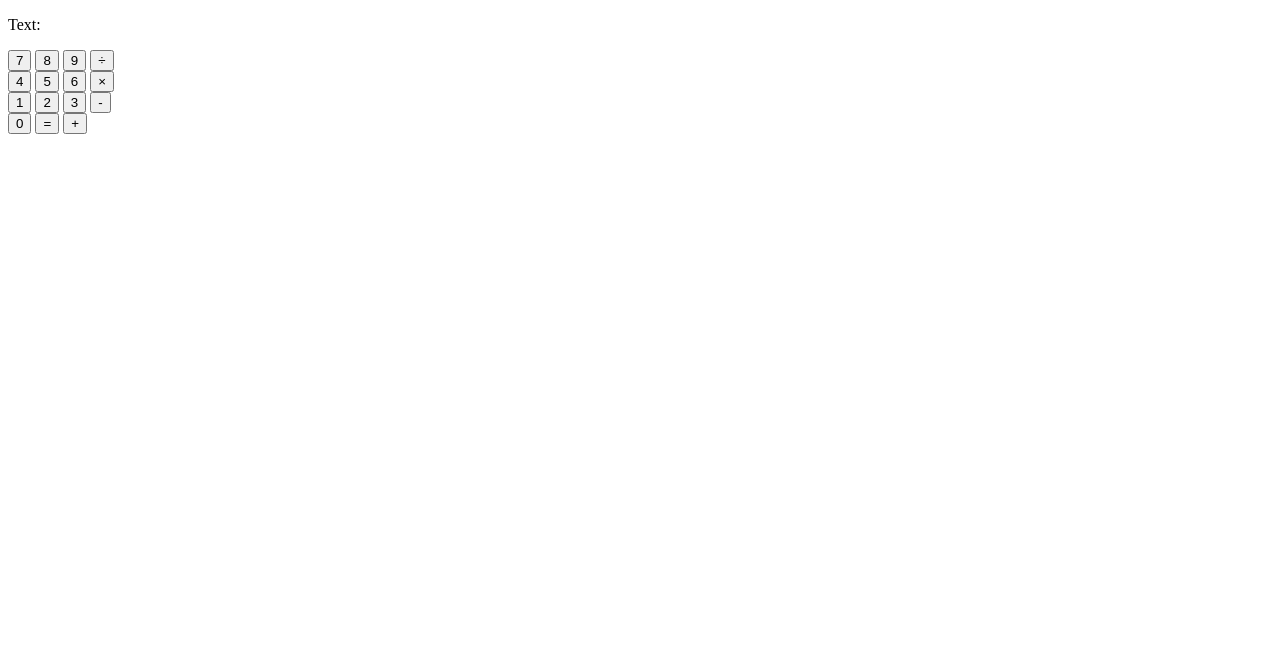
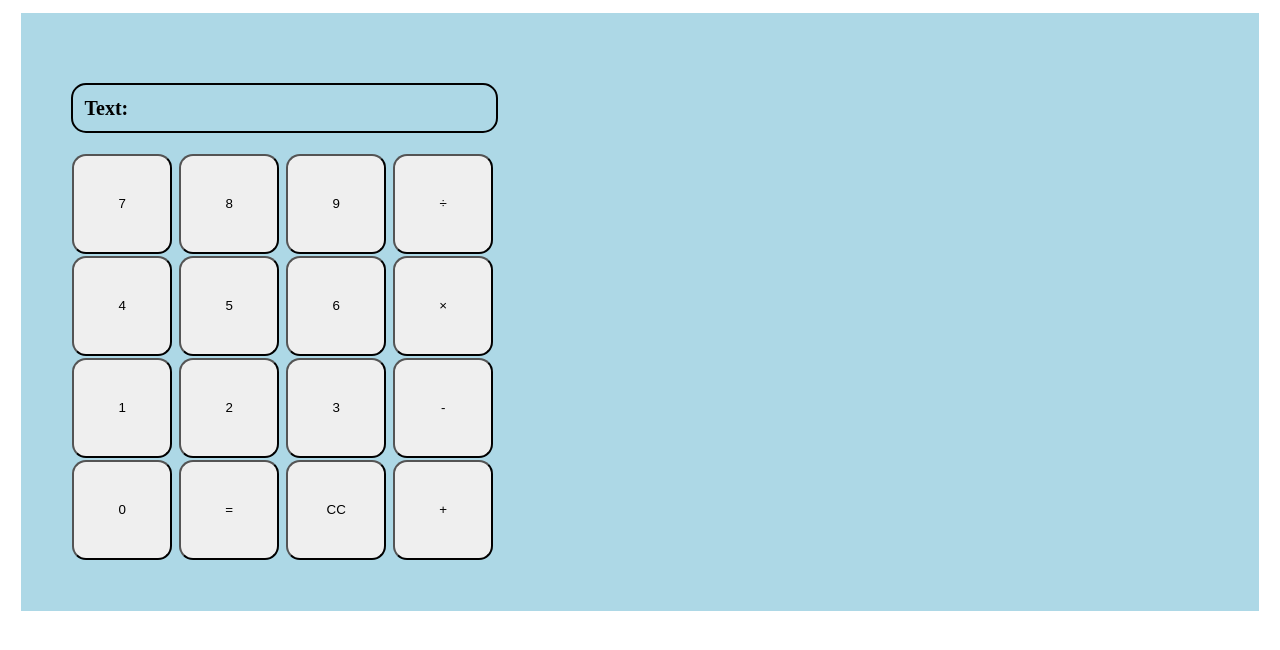
Before and after one commit to RegmiS/calculator, a plain HTML site: page index.html in a window 1280 px wide. Drawn offline with Linux system fonts and the light colour scheme.

Commit message:
Add page styling and identifiers

```diff
--- a/index.html
+++ b/index.html
@@ -11,30 +11,31 @@
     <div class="calculator">
         <p class="text-display">Text:</p>
         <div class="val-row">
-            <button>7</button>
-            <button>8</button>
-            <button>9</button>
-            <button>÷</button>
+            <button class="val-button" id="val-7">7</button>
+            <button class="val-button" id="val-8">8</button>
+            <button class="val-button" id="val-9">9</button>
+            <button class="val-button" id="divide">÷</button>
         </div>
 
         <div class="val-row">
-            <button>4</button>
-            <button>5</button>
-            <button>6</button>
-            <button>×</button>
+            <button class="val-button" id="val-4">4</button>
+            <button class="val-button" id="val-5">5</button>
+            <button class="val-button" id="val-6">6</button>
+            <button class="val-button" id="multiply">×</button>
         </div>
 
         <div class="val-row">
-            <button>1</button>
-            <button>2</button>
-            <button>3</button>
-            <button>-</button>
+            <button class="val-button" id="val-7">1</button>
+            <button class="val-button" id="val-7">2</button>
+            <button class="val-button" id="val-7">3</button>
+            <button class="val-button" id="subtract">-</button>
         </div>
 
         <div class="val-row">
-            <button>0</button>
-            <button>=</button>
-            <button>+</button>
+            <button class="val-button" id="val-0">0</button>
+            <button class="val-button" id="val-7">=</button>
+            <button class="val-button" id="clear">CC</button>
+            <button class="val-button" id="add">+</button>
         </div>
     </div>
 
--- a/styles.css
+++ b/styles.css
@@ -0,0 +1,34 @@
+.calculator {
+    display: flex;
+    flex-direction: column;
+    margin: 1%;
+    background-color: lightblue;
+    padding: 4%;
+}
+
+.text-display{
+    display: flex;
+    width: 400px;
+    font-size: 20px;
+    font-weight: bold;
+    justify-content:left;
+    border-width: 2px;
+    border-radius: 15px;
+    border-style: solid;
+    padding: 1%;
+}
+
+.val-row {
+    display: flex;
+    gap: 5px;
+}
+
+.val-button {
+    width: 100px;
+    height: 100px;
+    padding: 0;
+    border-width: 2px;
+    border-radius: 14px;
+    margin: 1px;
+
+}
```
